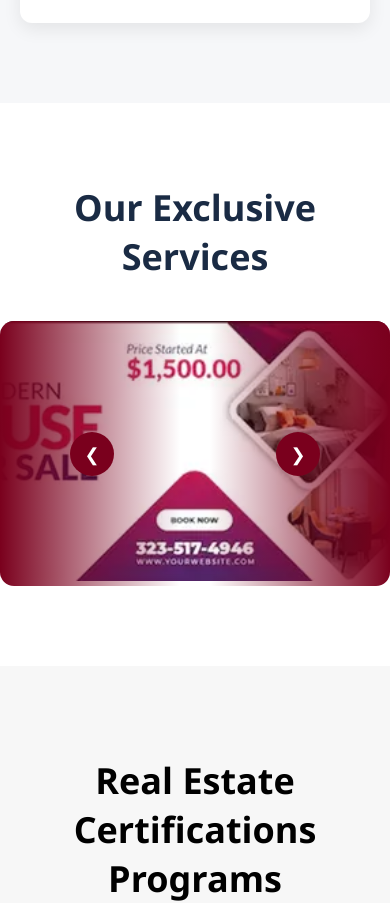
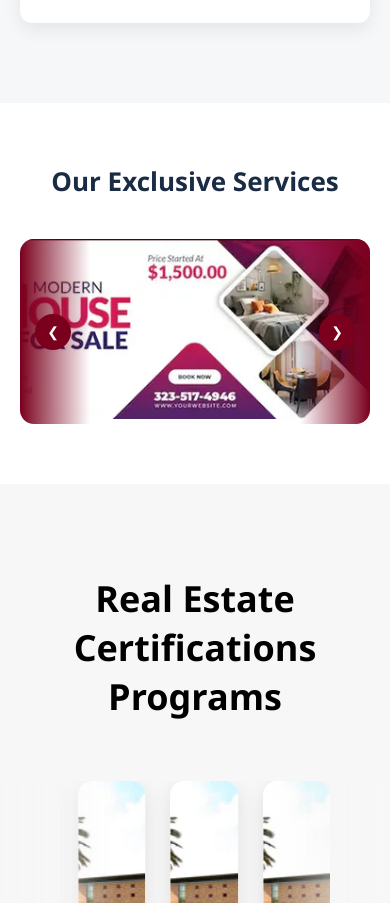
Before and after one commit to Rishwanth-M/realestate, a React (Vite) app: page / in a window 390 px wide. Shown: the part 6601-7504 px from the top of the page. Built offline with nearby package versions, Linux system fonts and the light colour scheme.

Commit message:
Update ExclusiveServices.css

```diff
--- a/src/components/ExclusiveServices/ExclusiveServices.css
+++ b/src/components/ExclusiveServices/ExclusiveServices.css
@@ -81,6 +81,157 @@
   right:70px;
 }
 
+
+.exclusive-section{
+  padding:80px 0;
+  text-align:center;
+}
+
+.exclusive-title{
+  font-size:36px;
+  font-weight:700;
+  margin-bottom:40px;
+  color:#1a2b44;
+}
+
+/* SLIDER */
+
+.exclusive-slider{
+  max-width:1200px;
+  margin:auto;
+  position:relative;
+  border-radius:14px;
+  overflow:hidden;
+}
+
+/* IMAGE */
+
+.slider-image img{
+  width:100%;
+  height:260px;
+  object-fit:cover;
+}
+
+/* SIDE GRADIENT */
+
+.exclusive-slider::before,
+.exclusive-slider::after{
+  content:"";
+  position:absolute;
+  top:0;
+  width:180px;
+  height:100%;
+  z-index:2;
+  pointer-events:none;
+}
+
+.exclusive-slider::before{
+  left:0;
+  background:linear-gradient(to right,#7a001d,transparent);
+}
+
+.exclusive-slider::after{
+  right:0;
+  background:linear-gradient(to left,#7a001d,transparent);
+}
+
+/* BUTTON */
+
+.slider-btn{
+  position:absolute;
+  top:50%;
+  transform:translateY(-50%);
+  background:#7a001d;
+  border:none;
+  color:white;
+  width:44px;
+  height:44px;
+  border-radius:50%;
+  font-size:18px;
+  cursor:pointer;
+  z-index:5;
+  display:flex;
+  align-items:center;
+  justify-content:center;
+}
+
+.slider-btn.left{
+  left:70px;
+}
+
+.slider-btn.right{
+  right:70px;
+}
+
+.slider-btn:hover{
+  background:#5a0016;
+}
+
+
+/* ================= TABLET ================= */
+
+@media (max-width:992px){
+
+  .exclusive-title{
+    font-size:30px;
+  }
+
+  .slider-image img{
+    height:220px;
+  }
+
+  .exclusive-slider::before,
+  .exclusive-slider::after{
+    width:120px;
+  }
+
+  .slider-btn.left{
+    left:40px;
+  }
+
+  .slider-btn.right{
+    right:40px;
+  }
+
+}
+
+
+/* ================= MOBILE ================= */
+
+@media (max-width:600px){
+
+  .exclusive-section{
+    padding:60px 20px;
+  }
+
+  .exclusive-title{
+    font-size:26px;
+  }
+
+  .slider-image img{
+    height:180px;
+  }
+
+  .exclusive-slider::before,
+  .exclusive-slider::after{
+    width:70px;
+  }
+
+  .slider-btn{
+    width:36px;
+    height:36px;
+    font-size:14px;
+  }
+
+  .slider-btn.left{
+    left:15px;
+  }
+
+  .slider-btn.right{
+    right:15px;
+  }
+
+}
 /* hover */
 
 .slider-btn:hover{
```
